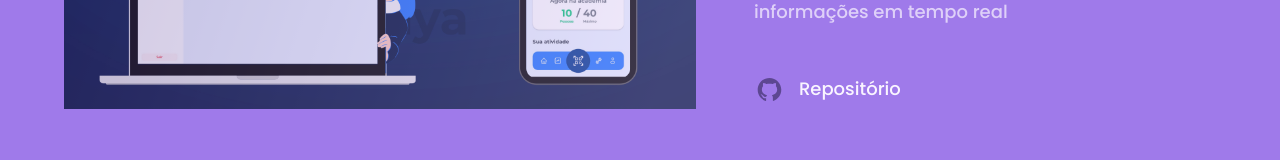
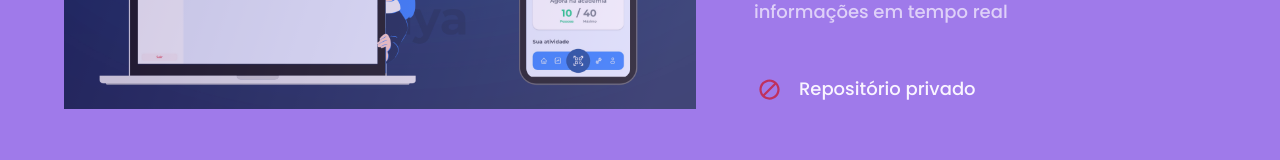
Before and after one commit to juliozambom/portifolio, a React (Vite) app: page /projects in a window 1280 px wide. Shown: the part 552-712 px from the top of the page. Built offline with nearby package versions, Linux system fonts and the light colour scheme.

Commit message:
feat: adding private repository information, when a repo is not defined in projects mocks

```diff
--- a/src/components/ProjectDetailedCards/index.tsx
+++ b/src/components/ProjectDetailedCards/index.tsx
@@ -1,4 +1,5 @@
 import { AiOutlineGithub, AiOutlineLink } from 'react-icons/ai';
+import { FcCancel } from 'react-icons/fc';
 
 import { Container, ProjectPreview, ProjectDetails } from './styles';
 
@@ -44,10 +45,17 @@ export default function ProjectDetailedCards({ projects }: IProjectDetailedCards
               </div>
 
               <div className="project-links">
-                <a target="_blank" href={project.github}>
-                  <AiOutlineGithub className="link-icon" />
-                  <span>Repositório</span>
-                </a>
+                {project.github ? (
+                  <a target="_blank" href={project.github}>
+                    <AiOutlineGithub className="link-icon" />
+                    <span>Repositório</span>
+                  </a>
+                ) : (
+                  <a>
+                    <FcCancel className="link-icon"/>
+                    <span>Repositório privado</span>
+                  </a>
+                )}
 
                 {project.deploy && (
                   <a target="_blank" href={project.deploy}>
--- a/src/utils/projects.ts
+++ b/src/utils/projects.ts
@@ -15,6 +15,25 @@ export interface IProject {
 }
 
 export default [
+  {
+    name: 'Trainya APP',
+    area: 'Mobile',
+    date: new Date('11-16-2022'),
+    description: `Foi desenvolvido um sistema de gerenciamento de academias (Plataforma web) e um gestor pessoal de atividades físicas(App mobile).
+      O projeto conta com integrações entre ambas as plataformas, incluindo atualização de informações em tempo real`,
+    technologies: [
+      'React Native',
+      'Styled Components',
+      'Socket.io',
+      'TypeScript',
+      'Expo Camera',
+      'Native Base',
+      'Axios'
+    ],
+    github: '',
+    deploy: '',
+    image: trainya
+  },
   {
     name: 'BetterWorld',
     area: 'Front-end',
@@ -61,23 +80,4 @@ export default [
     deploy: '',
     image: toDoListApp
   },
-  {
-    name: 'Trainya APP',
-    area: 'Mobile',
-    date: new Date('11-16-2022'),
-    description: `Foi desenvolvido um sistema de gerenciamento de academias (Plataforma web) e um gestor pessoal de atividades físicas(App mobile).
-      O projeto conta com integrações entre ambas as plataformas, incluindo atualização de informações em tempo real`,
-    technologies: [
-      'React Native',
-      'Styled Components',
-      'Socket.io',
-      'TypeScript',
-      'Expo Camera',
-      'Native Base',
-      'Axios'
-    ],
-    github: 'https://github.com/juliozambom/to-do-list-mobileapp',
-    deploy: '',
-    image: trainya
-  },
 ];
```
